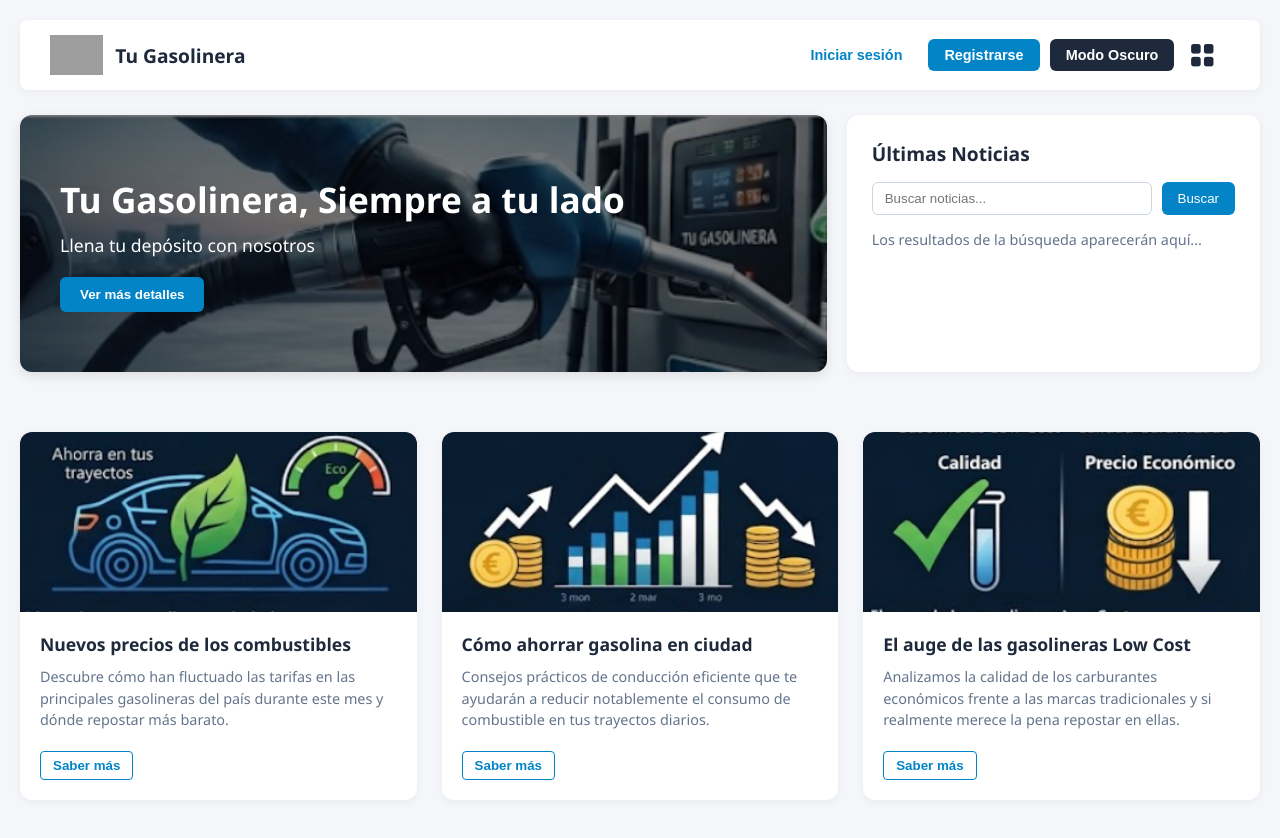
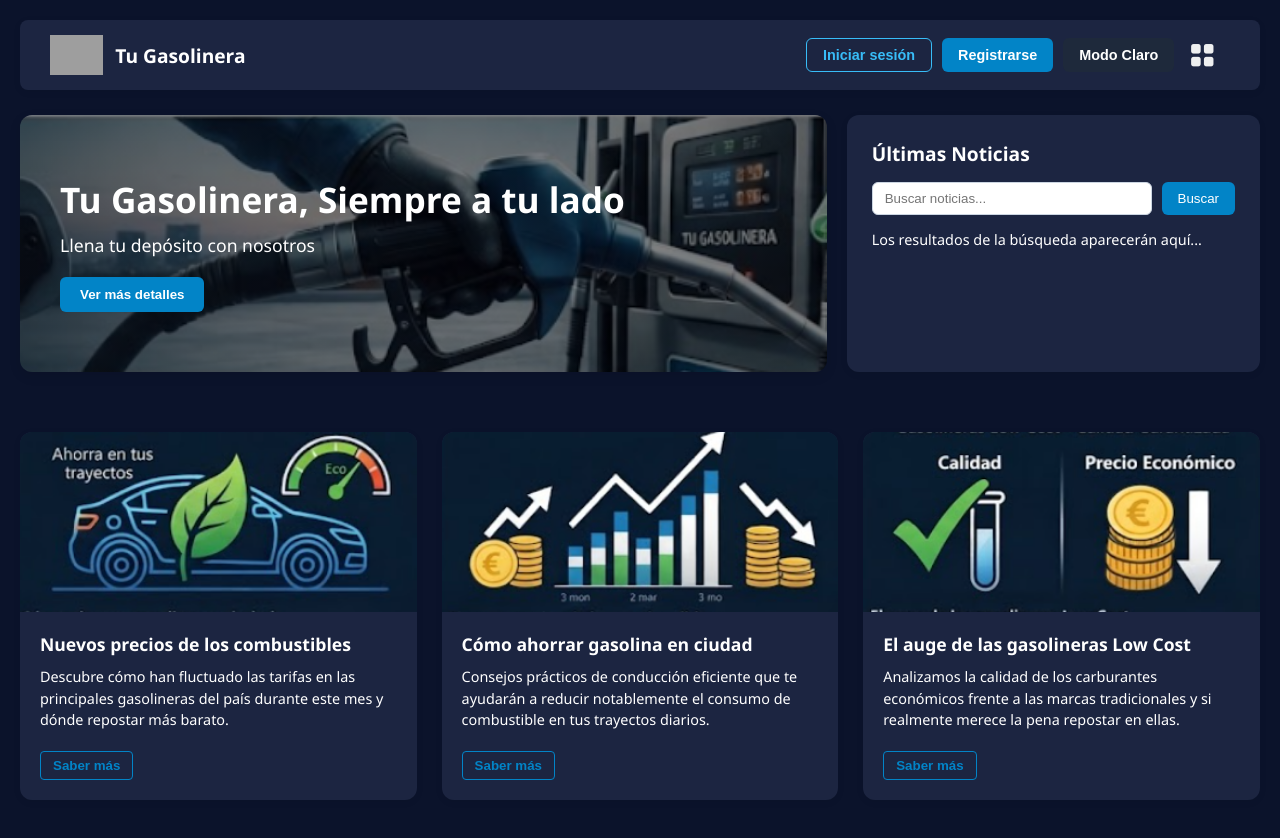
Before and after one commit to ronedas-stack/GasolineraDevWeb, a plain HTML site: page index.html in a window 1280 px wide. Both pictures are taken after a click on the button "Modo Oscuro". Drawn offline with nearby package versions, Linux system fonts and the light colour scheme; grey boxes are pictures that could not be loaded.

Commit message:
Botón Oscuro

```diff
--- a/css/styles.css
+++ b/css/styles.css
@@ -106,7 +106,7 @@ body {
 }
 
 .btn-register:hover {
-    background: #0369a1;
+    background: #0f4ad4;
 }
 
 .btn-dark {
@@ -115,7 +115,7 @@ body {
 }
 
 .btn-dark:hover {
-    background: #0f172a;
+    background: #0f4ad4;
 }
 
 /* --- Primer article (Hero) --- */
@@ -288,3 +288,62 @@ body {
         width: 100%;
     }
 }
+
+/*Estilos para el Modo Oscuro */
+body.dark-mode {
+    background-color: #0b132b;
+    color: #ffffff;
+}
+
+/* Cambiar el fondo y texto de los contenedores/tarjetas en modo oscuro */
+body.dark-mode .barra_nav,
+body.dark-mode .sidebar,
+body.dark-mode .art1,
+body.dark-mode .art2,
+body.dark-mode .art3,
+body.dark-mode .menuhamburguesa {
+    background-color: #1c2541; /* color Tarjetas */
+    color: #ffffff;
+    border-color: #3a506b;
+}
+
+/* Ajustar los textos y enlaces internos para que se lean bien */
+body.dark-mode .logo,
+body.dark-mode .sidebar h3,
+body.dark-mode .blog-content h2 {
+    color: #ffffff;
+}
+
+body.dark-mode .blog-content p,
+body.dark-mode .search-results,
+body.dark-mode .menuhamburguesa li a {
+    color: #ffffff;
+}
+
+body.dark-mode .menuhamburguesa li a:hover {
+    color: #38bdf8; /* Azul brillante al pasar el cursor */
+}
+body.dark-mode .btn-login {
+    background: transparent;
+    color: #38bdf8; /* Azul brillante */
+    border: 1px solid #38bdf8;
+}
+body.dark-mode .btn-login:hover {
+    background: #b0b4c0; /* Fondo oscuro al pasar el cursor */
+}
+body.dark-mode .btn-mode-toggle {
+    background: #38bdf8; /* Azul brillante */
+    color: #1c2541; /* Texto oscuro */
+}
+
+body.dark-mode .menu-toggle {
+    display: block !important; /* Forzado para que aparezca siempre, sin importar la pantalla */
+    cursor: pointer;
+    font-size: 1.6rem;
+    color: #eeeff0;
+    transition: color 0.2s;
+}
+
+body.dark-mode .menu-toggle:hover {
+    color: #0284c7;
+}
--- a/js/script.js
+++ b/js/script.js
@@ -1,3 +1,5 @@
+
+// Script para el menú hamburguesa (No comprobamos si existe el mobile-menu y navLinks, ya que asumimos que siempre estarán presentes en el HTML)
 document.addEventListener("DOMContentLoaded", () => {
     const menuToggle = document.getElementById('mobile-menu');
     const navMenu = document.getElementById('navLinks');
@@ -8,3 +10,21 @@ document.addEventListener("DOMContentLoaded", () => {
         });
     }
 });
+
+// Botón oscuro y claro
+const botonOscuro = document.querySelector('.btn-dark');
+
+    botonOscuro.addEventListener('click', () => {
+       if (document.body.classList.contains('dark-mode')) {
+            document.body.classList.remove('dark-mode');
+            botonOscuro.textContent = 'Modo Oscuro';
+            iconoMenu.classList.remove('bi-grid');
+            iconoMenu.classList.add('bi-grid-fill');
+        } else {
+            botonOscuro.textContent = 'Modo Claro';
+            document.body.classList.toggle('dark-mode');
+            iconoMenu.classList.remove('bi-grid-fill');
+            iconoMenu.classList.add('bi-grid');
+        }
+
+    });
```
